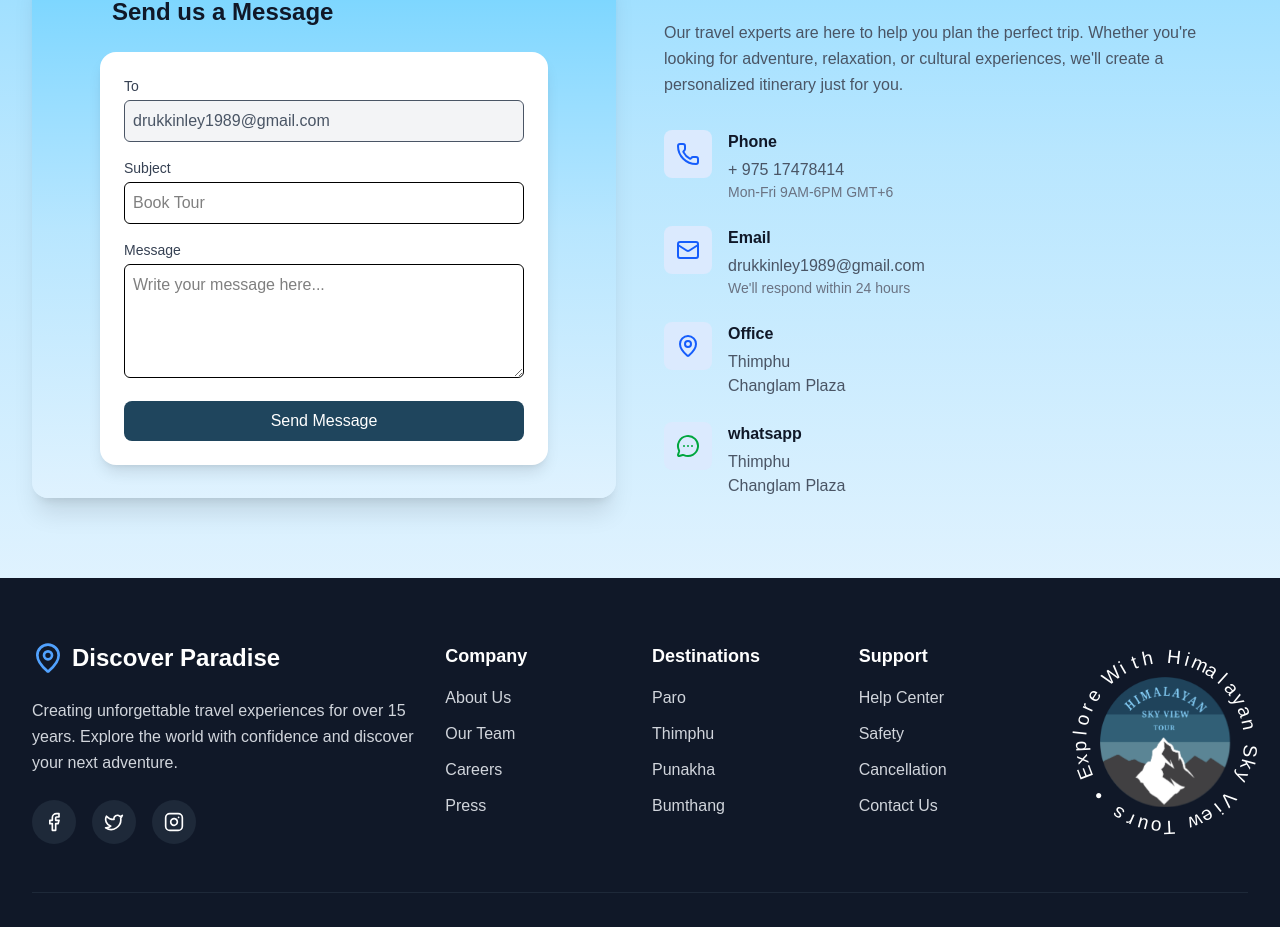
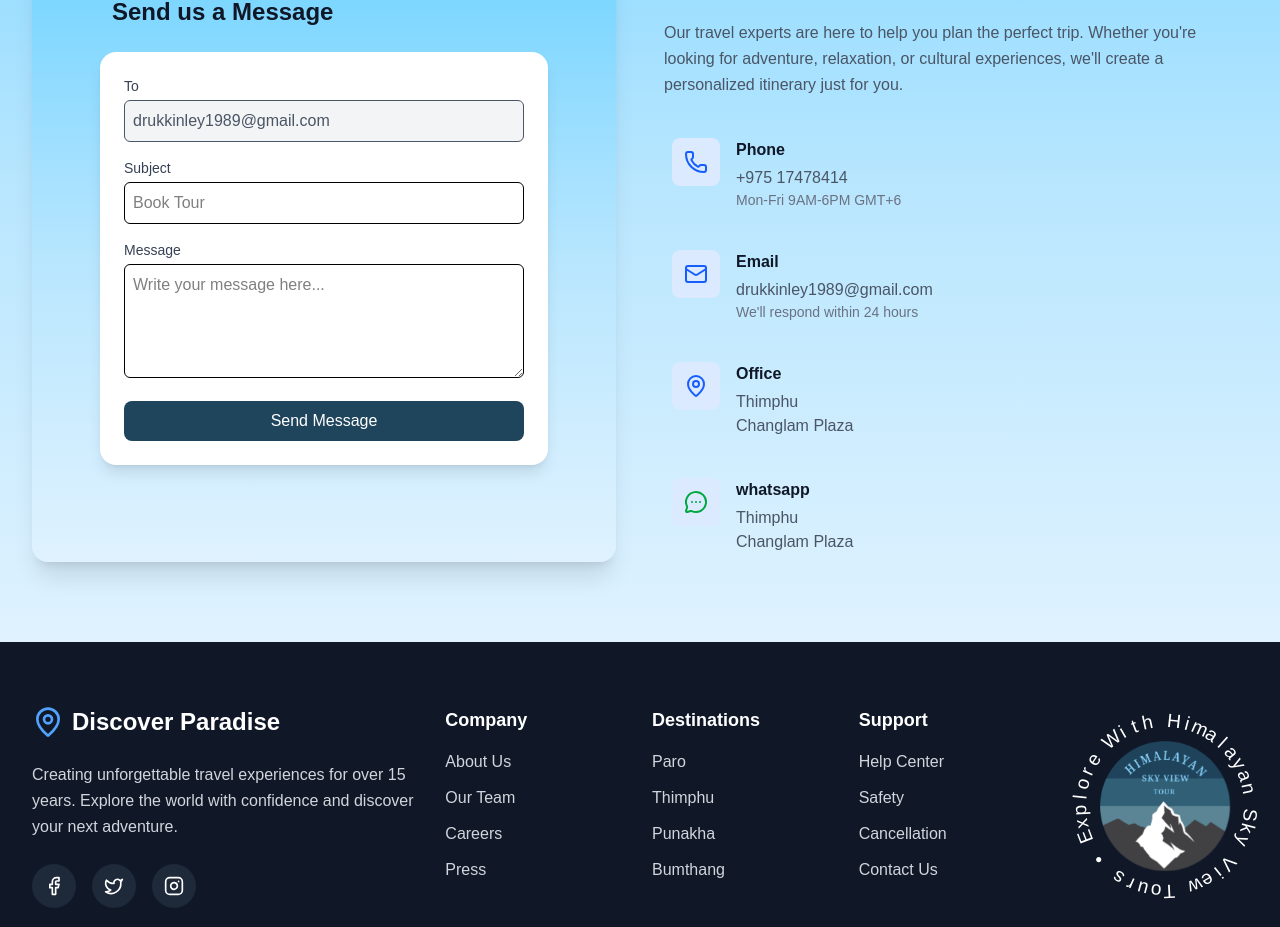
Before and after one commit to Passang-Dorji/BhutanTour, a Next.js app: page / in a window 1280 px wide. Shown: the part 5250-6177 px from the top of the page. Built offline with nearby package versions, Linux system fonts and the light colour scheme.

Commit message:
fix: fixes contact icon and makes it clickable

```diff
--- a/app/component/Contact.tsx
+++ b/app/component/Contact.tsx
@@ -114,18 +114,26 @@ export default function Contact() {
 						</div>
 
 						<div className="space-y-6">
-							<div className="flex items-start space-x-4">
-								<div className="bg-blue-100 p-3 rounded-lg">
+							<div className="flex items-start space-x-4 cursor-pointer hover:bg-blue-200 p-2 rounded-lg transition">
+								<a
+									href="tel:+97517478414"
+									className="bg-blue-100 p-3 rounded-lg  transition-colors"
+								>
 									<Phone className="h-6 w-6 text-blue-600" />
-								</div>
+								</a>
 								<div>
 									<h4 className="font-semibold text-gray-900 mb-1">Phone</h4>
-									<p className="text-gray-600">+ 975 17478414</p>
+									<a
+										href="tel:+97517478414"
+										className="text-gray-600 hover:text-blue-600 transition-colors"
+									>
+										+975 17478414
+									</a>
 									<p className="text-gray-500 text-sm">Mon-Fri 9AM-6PM GMT+6</p>
 								</div>
 							</div>
 
-							<div className="flex items-start space-x-4">
+							<div className="flex items-start space-x-4 cursor-pointer hover:bg-blue-200 p-2 rounded-lg transition">
 								<div className="bg-blue-100 p-3 rounded-lg">
 									<Mail className="h-6 w-6 text-blue-600" />
 								</div>
@@ -138,7 +146,15 @@ export default function Contact() {
 								</div>
 							</div>
 
-							<div className="flex items-start space-x-4">
+							<div
+								onClick={() =>
+									window.open(
+										"https://www.google.com/maps?q=Changlam+Plaza,+Thimphu,+Bhutan",
+										"_blank"
+									)
+								}
+								className="flex items-start space-x-4 cursor-pointer hover:bg-blue-200 p-2 rounded-lg transition"
+							>
 								<div className="bg-blue-100 p-3 rounded-lg">
 									<MapPin className="h-6 w-6 text-blue-600" />
 								</div>
@@ -148,7 +164,8 @@ export default function Contact() {
 									<p className="text-gray-600">Changlam Plaza</p>
 								</div>
 							</div>
-							<div className="flex items-start space-x-4">
+
+							<div className="flex items-start space-x-4 cursor-pointer hover:bg-blue-200 p-2 rounded-lg transition">
 								<Link
 									href="https://wa.me/+97517478414 "
 									className="bg-blue-100 p-3 rounded-lg"
--- a/app/component/HomePage.tsx
+++ b/app/component/HomePage.tsx
@@ -48,7 +48,7 @@ export default function HomePage() {
 				</ul>
 				<div className="flex gap-4 items-center flex-col sm:flex-row">
 					<a
-						href="mailto:pssngdor94@gmail.com...com?subject=Tour%20Booking%20Request"
+						href="mailto:drukkinley1989@gmail.com...com?subject=Tour%20Booking%20Request"
 						className="border-4 border-gray-200 rounded-full px-6 py-3 font-bold bg-gray-600/50 hover:bg-gray-700/70 transition"
 					>
 						BOOK NOW
```
